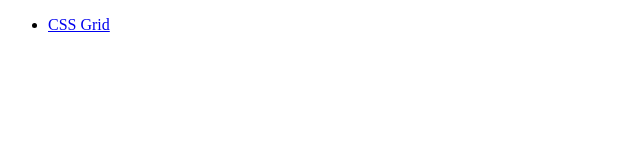
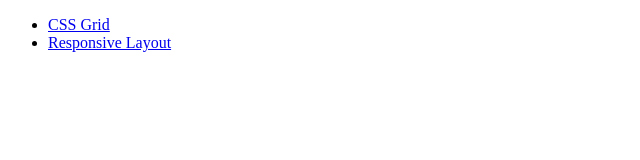
Before and after one commit to ehy-training/html-css-shorts, a plain HTML site: page index.html in a window 1280 px wide. Shown: the whole page, without its empty margins (0-640 px from the left). Drawn offline with Linux system fonts and the light colour scheme.

Commit message:
Version: 1.0

```diff
--- a/index.html
+++ b/index.html
@@ -8,6 +8,7 @@
 
     <ul>
     <li><a href="css-grid.html">CSS Grid</a></li>
+            <li><a href="responsive-layout.html">Responsive Layout</a></li>
     </ul>
 
 </body>
```
Also changed, not shown: 1 other file.
